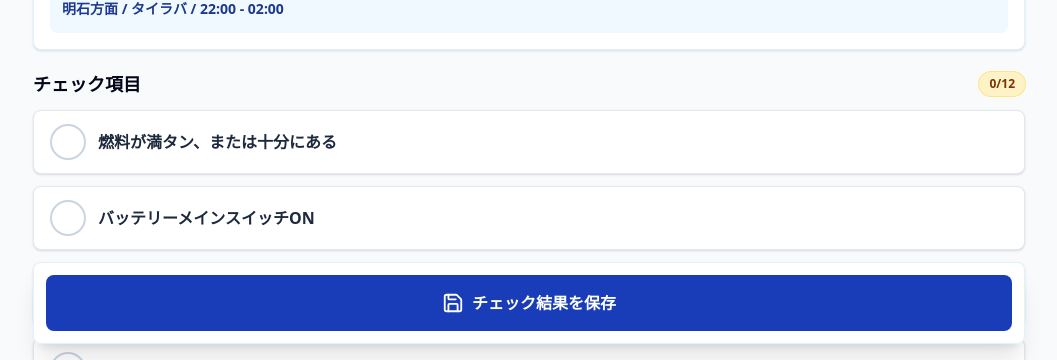
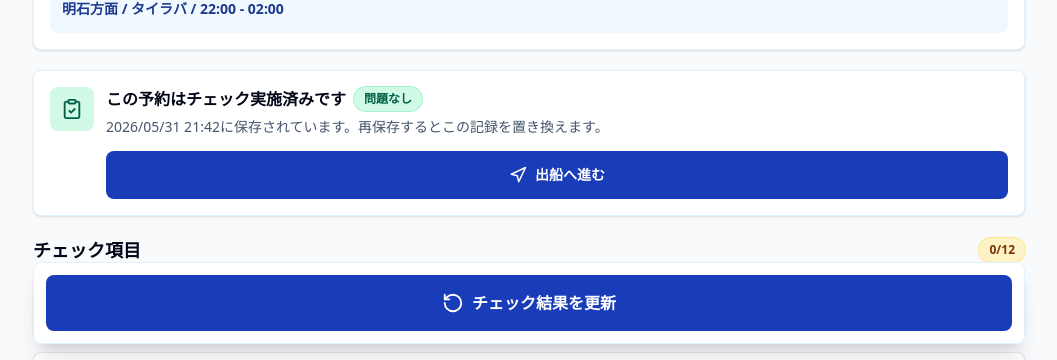
Before and after one commit to moritomizu/boatapp, a Next.js app: page /checks/pre-departure in a window 1280 px wide. Shown: the part 440-800 px from the top of the page, without its empty margins (111-1168 px from the left). Built offline with nearby package versions, Linux system fonts and the light colour scheme; no server answers.

Commit message:
Improve check workflow and departure navigation

```diff
--- a/src/components/app-shell.tsx
+++ b/src/components/app-shell.tsx
@@ -41,18 +41,35 @@ export function AppShell({ children }: { children: ReactNode }) {
   const todaysReservation = data.reservations.find((reservation) =>
     isSameDateKey(reservation.startAt),
   );
+  const todaysVoyage = todaysReservation
+    ? data.voyageLogs.find(
+        (voyage) => voyage.reservationId === todaysReservation.id,
+      )
+    : undefined;
   const preCheckDone = todaysReservation
     ? data.preDepartureChecks.some(
+        (check) => check.reservationId === todaysReservation.id,
+      )
+    : false;
+  const postCheckDone = todaysReservation
+    ? data.postReturnChecks.some(
         (check) => check.reservationId === todaysReservation.id,
       )
     : false;
   const departureHref = activeVoyage
     ? `/voyages?reservationId=${activeVoyage.reservationId}`
     : todaysReservation
-      ? preCheckDone
+      ? todaysVoyage?.status === "completed" && !postCheckDone
+        ? `/checks/post-return?reservationId=${todaysReservation.id}`
+        : preCheckDone
         ? `/voyages?reservationId=${todaysReservation.id}`
         : `/checks/pre-departure?reservationId=${todaysReservation.id}`
       : "/reservations";
+  const departureLabel = activeVoyage
+    ? "航行中"
+    : todaysReservation && todaysVoyage?.status === "completed" && !postCheckDone
+      ? "帰港"
+      : "出船";
 
   return (
     <div className="min-h-screen bg-slate-50 text-slate-950">
@@ -163,7 +180,7 @@ export function AppShell({ children }: { children: ReactNode }) {
             }`}
           >
             <Navigation size={24} aria-hidden="true" />
-            出船
+            {departureLabel}
           </Link>
           {navItems.slice(2).map((item) => {
             const Icon = item.icon;
--- a/src/components/checks/check-workflow.tsx
+++ b/src/components/checks/check-workflow.tsx
@@ -1,12 +1,15 @@
 "use client";
 
 import Link from "next/link";
+import { useRouter } from "next/navigation";
 import { useMemo, useState } from "react";
 import {
   AlertTriangle,
   Camera,
   CheckCircle2,
   ClipboardCheck,
+  Navigation,
+  RotateCcw,
   Save,
 } from "lucide-react";
 import { Badge, Card, Section } from "@/components/ui";
@@ -54,6 +57,7 @@ export function CheckWorkflow<Key extends string, RecordType extends CheckRecord
   initialReservationId,
   items,
 }: CheckWorkflowProps<Key, RecordType>) {
+  const router = useRouter();
   const appData = useClientAppData(data);
   const history = (
     mode === "pre-departure"
@@ -83,6 +87,17 @@ export function CheckWorkflow<Key extends string, RecordType extends CheckRecord
   const selectedReservation = appData.reservations.find(
     (reservation) => reservation.id === reservationId,
   );
+  const existingRecord = useMemo(
+    () =>
+      history
+        .filter((record) => record.reservationId === reservationId)
+        .sort(
+          (a, b) =>
+            new Date(b.checkedAt).getTime() - new Date(a.checkedAt).getTime(),
+        )[0],
+    [history, reservationId],
+  );
+  const selectedHistory = existingRecord ? [existingRecord] : [];
 
   const issueLink = useMemo(() => {
     const params = new URLSearchParams({
@@ -128,7 +143,10 @@ export function CheckWorkflow<Key extends string, RecordType extends CheckRecord
             items: checks as PostReturnCheck["items"],
           });
 
-    const nextHistory = [record as RecordType, ...history];
+    const nextHistory = [
+      record as RecordType,
+      ...history.filter((item) => item.reservationId !== reservationId),
+    ];
 
     setSavedRecord(record as RecordType);
     const nextData =
@@ -144,6 +162,9 @@ export function CheckWorkflow<Key extends string, RecordType extends CheckRecord
     try {
       await updateClientAppData(() => nextData, appData);
       setSaveState("saved");
+      if (mode === "pre-departure" && !hasIssue) {
+        router.push(`/voyages?reservationId=${reservationId}`);
+      }
     } catch {
       setSaveState("error");
     }
@@ -224,6 +245,54 @@ export function CheckWorkflow<Key extends string, RecordType extends CheckRecord
             </div>
           ) : null}
         </Card>
+
+        {existingRecord ? (
+          <Card>
+            <div className="flex items-start gap-3">
+              <span
+                className={`grid size-11 shrink-0 place-items-center rounded-lg ${
+                  existingRecord.hasIssue
+                    ? "bg-rose-100 text-rose-800"
+                    : "bg-emerald-100 text-emerald-800"
+                }`}
+              >
+                <ClipboardCheck size={22} aria-hidden="true" />
+              </span>
+              <div className="min-w-0 flex-1">
+                <div className="flex flex-wrap items-center gap-2">
+                  <p className="text-base font-black text-slate-950">
+                    この予約はチェック実施済みです
+                  </p>
+                  <Badge
+                    className={
+                      existingRecord.hasIssue
+                        ? "bg-rose-100 text-rose-800 ring-rose-200"
+                        : "bg-emerald-100 text-emerald-800 ring-emerald-200"
+                    }
+                  >
+                    {existingRecord.hasIssue ? "問題あり" : "問題なし"}
+                  </Badge>
+                </div>
+                <p className="mt-1 text-sm leading-6 text-slate-600">
+                  {new Intl.DateTimeFormat("ja-JP", {
+                    dateStyle: "medium",
+                    timeStyle: "short",
+                  }).format(new Date(existingRecord.checkedAt))}
+                  に保存されています。再保存するとこの記録を置き換えます。
+                </p>
+                {mode === "pre-departure" && !existingRecord.hasIssue ? (
+                  <Link
+                    href={`/voyages?reservationId=${reservationId}`}
+                    className="mt-3 flex min-h-12 w-full items-center justify-center gap-2 rounded-lg bg-blue-800 px-4 text-sm font-black text-white"
+                  >
+                    <Navigation size={18} aria-hidden="true" />
+                    出船へ進む
+                  </Link>
+                ) : null}
+              </div>
+            </div>
+          </Card>
+        ) : null}
 
         <Section
           title="チェック項目"
@@ -328,14 +397,24 @@ export function CheckWorkflow<Key extends string, RecordType extends CheckRecord
             disabled={saveState === "saving"}
             className="flex h-14 w-full items-center justify-center gap-2 rounded-lg bg-blue-800 px-5 text-base font-black text-white disabled:bg-slate-300"
           >
-            <Save size={22} aria-hidden="true" />
+            {existingRecord ? (
+              <RotateCcw size={22} aria-hidden="true" />
+            ) : mode === "pre-departure" && !hasIssue ? (
+              <Navigation size={22} aria-hidden="true" />
+            ) : (
+              <Save size={22} aria-hidden="true" />
+            )}
             {saveState === "saving"
               ? "保存中..."
               : saveState === "saved"
                 ? "保存しました"
                 : saveState === "error"
                   ? "保存に失敗しました"
-                : "チェック結果を保存"}
+                  : existingRecord
+                    ? "チェック結果を更新"
+                    : mode === "pre-departure" && !hasIssue
+                      ? "保存して出船へ進む"
+                      : "チェック結果を保存"}
           </button>
         </div>
       </form>
@@ -365,6 +444,10 @@ export function CheckWorkflow<Key extends string, RecordType extends CheckRecord
                   後で作成する
                 </button>
               </div>
+            ) : mode === "pre-departure" ? (
+              <p className="text-sm font-semibold leading-6 text-emerald-800">
+                問題なしとして保存しました。出船画面へ進みます。
+              </p>
             ) : (
               <p className="text-sm font-semibold leading-6 text-emerald-800">
                 問題なしとして履歴に追加しました。
@@ -374,9 +457,9 @@ export function CheckWorkflow<Key extends string, RecordType extends CheckRecord
         </Card>
       ) : null}
 
-      <Section title="チェック履歴">
+      <Section title="この予約のチェック記録">
         <div className="space-y-3">
-          {history.map((record) => {
+          {selectedHistory.map((record) => {
             const reservation = appData.reservations.find(
               (item) => item.id === record.reservationId,
             );
@@ -414,6 +497,13 @@ export function CheckWorkflow<Key extends string, RecordType extends CheckRecord
               </Card>
             );
           })}
+          {selectedHistory.length === 0 ? (
+            <Card>
+              <p className="text-sm font-semibold leading-6 text-slate-600">
+                この予約のチェック記録はまだありません。
+              </p>
+            </Card>
+          ) : null}
         </div>
       </Section>
     </div>
```
